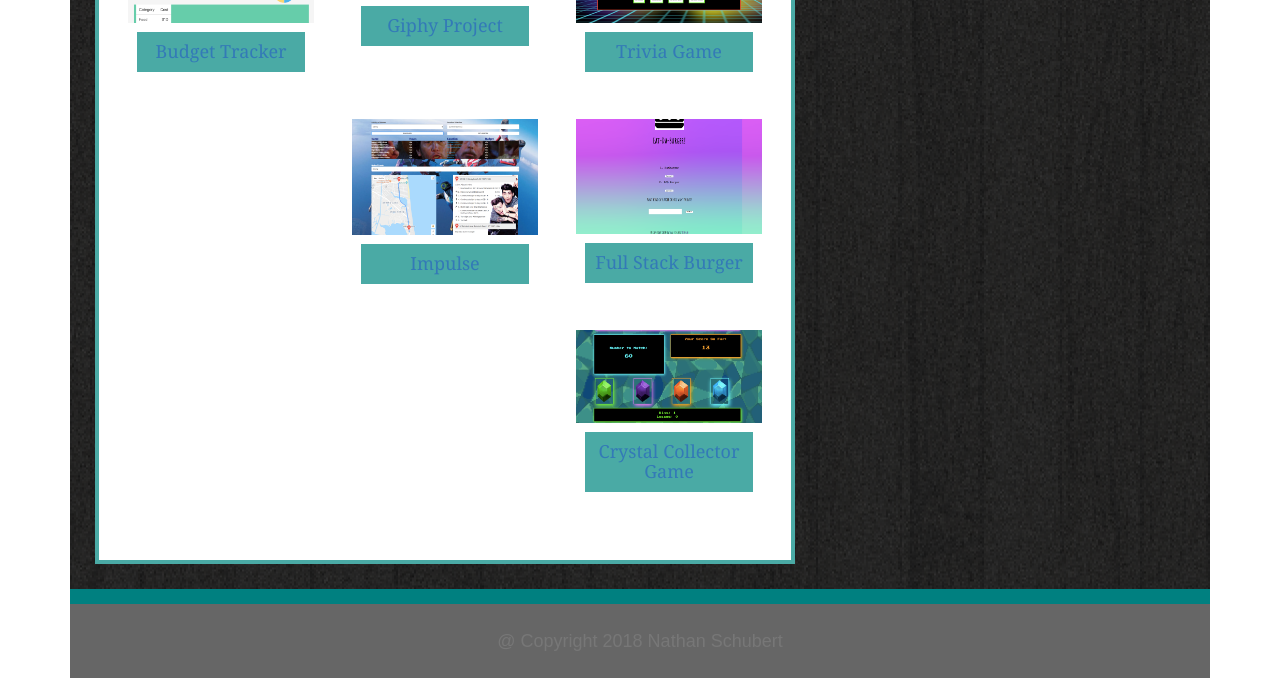
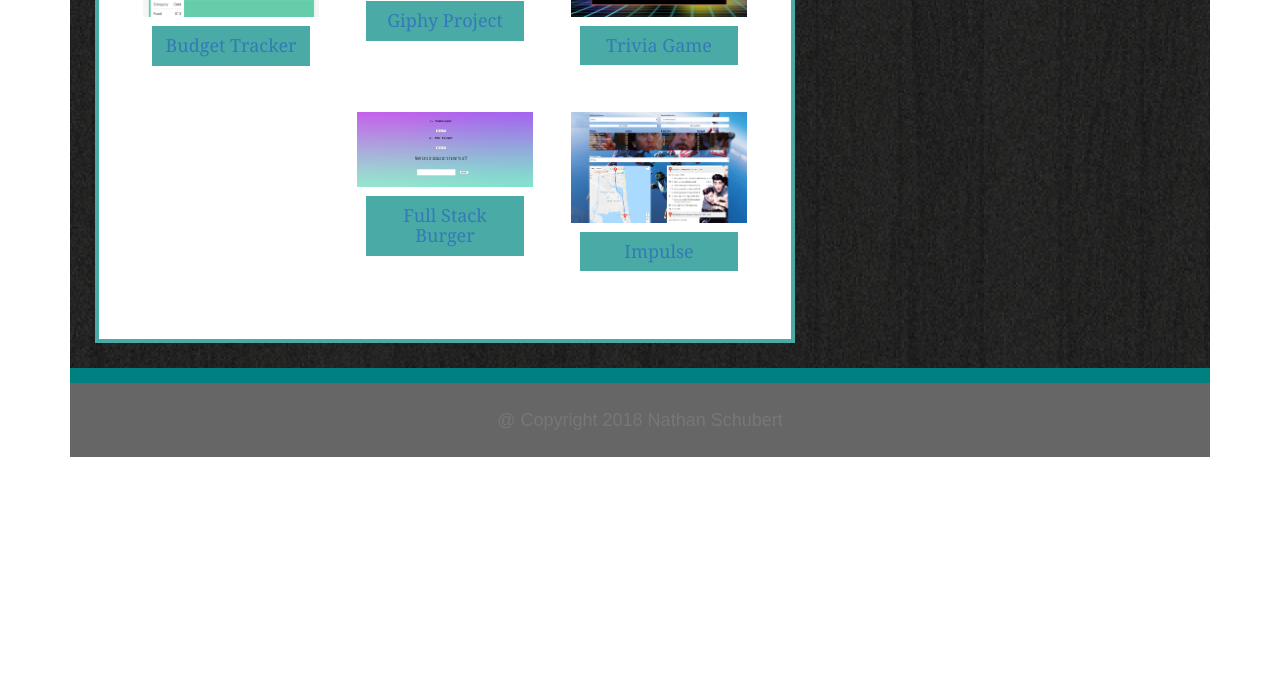
Before and after one commit to niceguyn8/Bootstrap-Portfolio, a plain HTML site: page portfolio.html in a window 1280 px wide. Shown: the part 419-1097 px from the top of the page. After the commit the page ends 876 px from the top, so only its background shows below. Drawn offline with nearby package versions, Linux system fonts and the light colour scheme.

Commit message:
minor css updates / fixed links

```diff
--- a/css/style.css
+++ b/css/style.css
@@ -121,5 +121,11 @@ h4 {
 
 .thumbnail {
   border: 0;
-  float: right;
+  width: 100%;
+  height: auto;
 }
+
+#imageContainer {
+  border: 300px;
+  margin: 0px;
+}
--- a/portfolio.html
+++ b/portfolio.html
@@ -42,13 +42,13 @@
 
           <!-- IMAGES -->
 
-        <div class="row">
+        <div class="row" id="imageContainer">
 
           <div class="col-sm-12 col-xs-12 col-md-4 col-lg-4">
             <div class="thumbnail">
               <img src="images/budget.png" alt="Good + Simple Budget Tracker">
               <div class="caption">
-                <h4><a href=" https://niceguyn8.github.io/Good-Simple-Budget-Tracker">Budget Tracker</a> </h4>
+                <h4><a href="https://niceguyn8.github.io/Good-Simple-Budget-Tracker-/">Budget Tracker</a> </h4>
               </div>
             </div>
           </div>
@@ -71,6 +71,26 @@
             </div>
           </div>
 
+
+          <!-- <div class="col-sm-12 col-xs-12 col-md-4 col-lg-4">
+            <div class="thumbnail">
+              <img src="images/crystal.png" alt="Crystal Collector Game">
+              <div class="caption">
+                <h4> <a href="https://niceguyn8.github.io/crystal-collector-game/">Crystal Collector Game</a> </h4>
+              </div>
+            </div>
+          </div> -->
+
+          <div class="col-sm-12 col-xs-12 col-md-4 col-lg-4">
+            <div class="thumbnail">
+              <img src="images/burger2.png" alt="Full Stack Burger">
+              <div class="caption">
+                <h4> <a href="https://pacific-mesa-85030.herokuapp.com/">Full Stack Burger</a> </h4>
+              </div>
+            </div>
+          </div>
+
+
           <div class="col-sm-12 col-xs-12 col-md-4 col-lg-4">
             <div class="thumbnail">
               <img src="images/impulse.png" alt="Impulse">
@@ -81,23 +101,23 @@
           </div>
 
 
-          <div class="col-sm-12 col-xs-12 col-md-4 col-lg-4">
+          <!-- <div class="col-sm-12 col-xs-12 col-md-4 col-lg-4">
             <div class="thumbnail">
-              <img src="images/burger.png" alt="Full Stack Burger">
+              <img src="images/burger2.png" alt="Full Stack Burger">
               <div class="caption">
                 <h4> <a href="https://pacific-mesa-85030.herokuapp.com/">Full Stack Burger</a> </h4>
               </div>
             </div>
-          </div>
+          </div> -->
 
-          <div class="col-sm-12 col-xs-12 col-md-4 col-lg-4">
+          <!-- <div class="col-sm-12 col-xs-12 col-md-4 col-lg-4">
             <div class="thumbnail">
               <img src="images/crystal.png" alt="Crystal Collector Game">
               <div class="caption">
                 <h4> <a href="https://niceguyn8.github.io/crystal-collector-game/">Crystal Collector Game</a> </h4>
               </div>
             </div>
-          </div>
+          </div> -->
 
         </div>
       </div>
```
Also changed, not shown: images/burger2.png (added).
